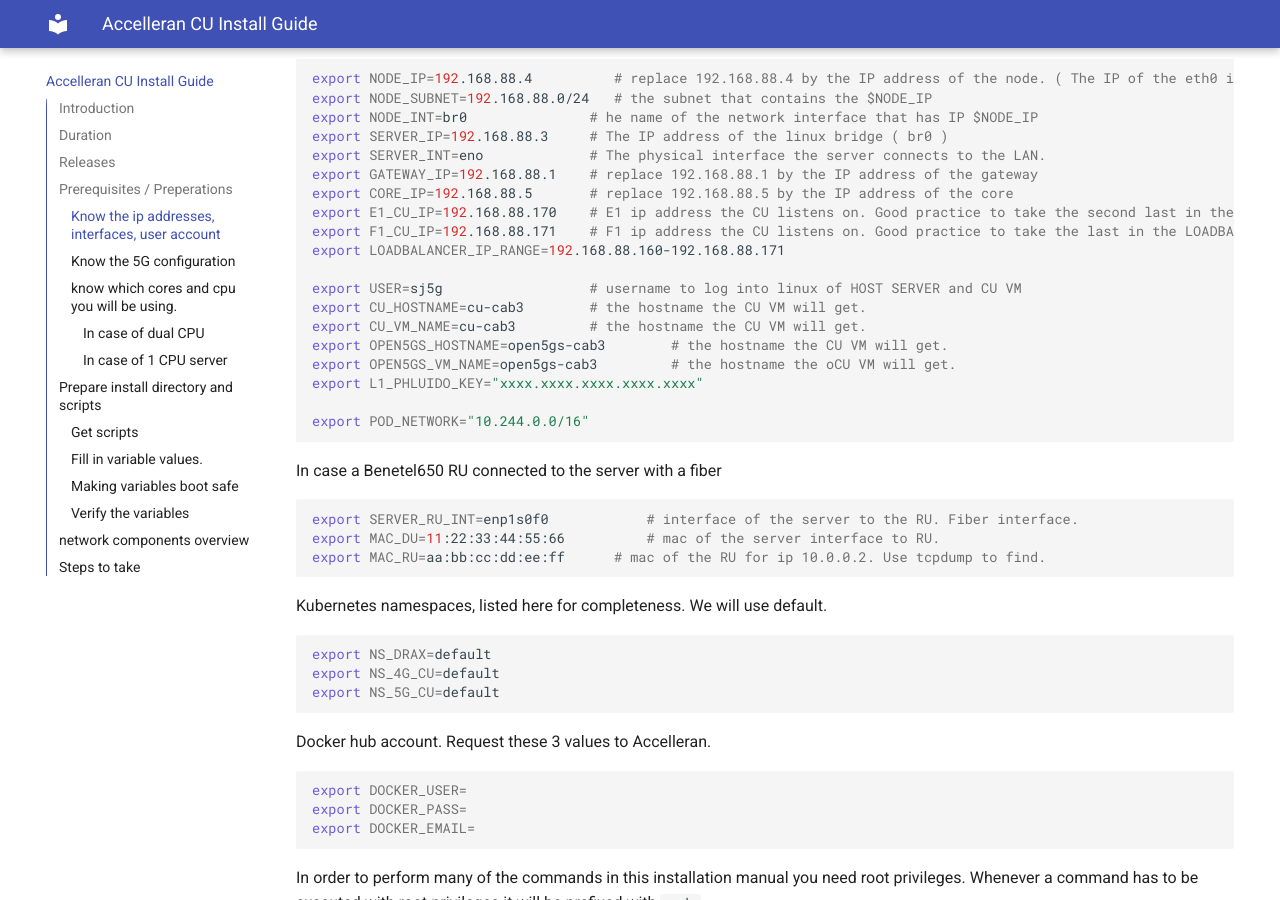
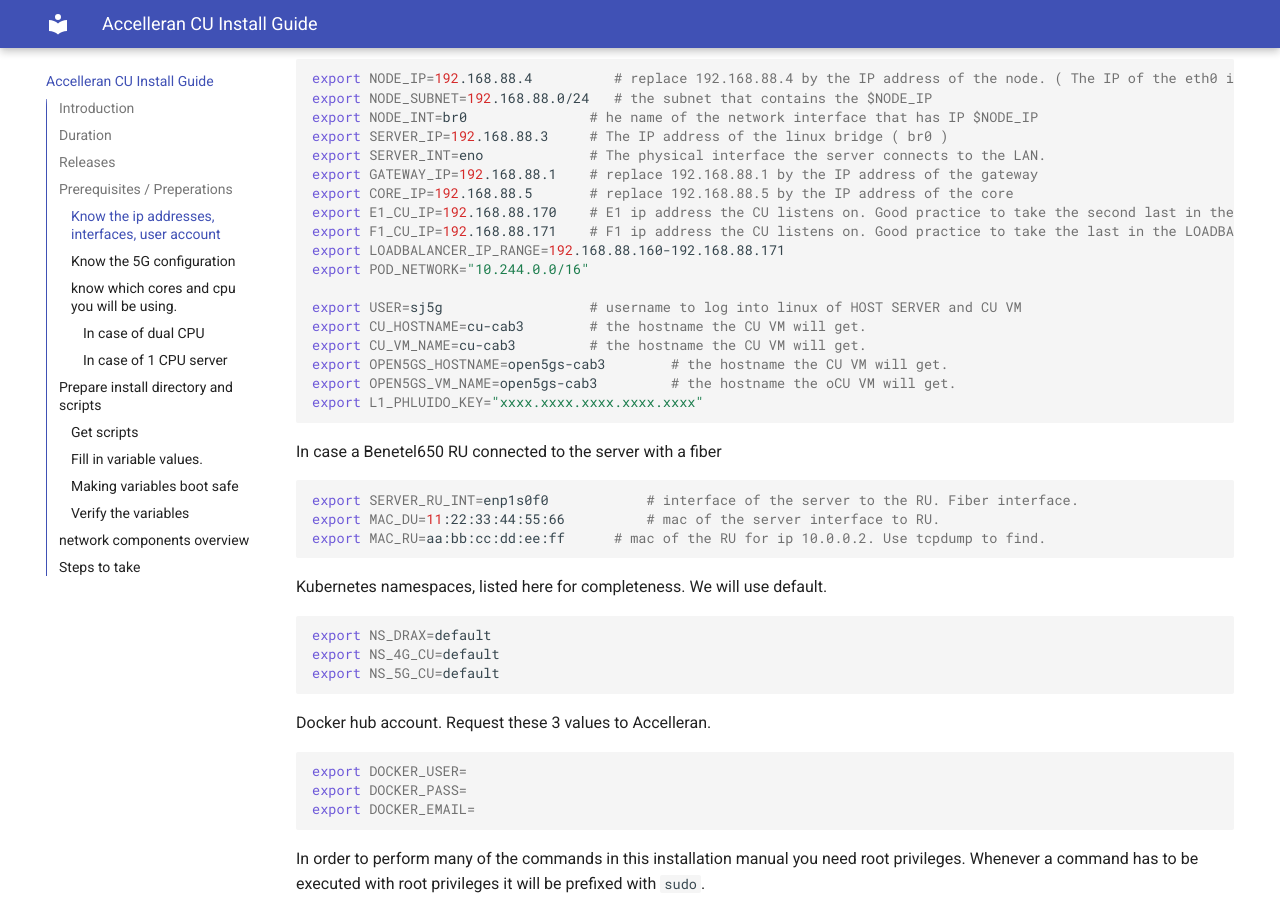
Before and after one commit to accelleran/drax-docs, an MkDocs documentation site: the page built from docs/index.md, in a window 1280 px wide and 900 px high, scrolled down 3400 px. Built offline with MkDocs 1.6.1 and Material for MkDocs 9.7.7, drawn with Linux system fonts in a browser that asks for light colours; the version menu is left out; part of the change alters nothing that is shown.

Commit message:
moving var to oter location

````diff
--- a/docs/index.md
+++ b/docs/index.md
@@ -116,6 +116,7 @@ export CORE_IP=192.168.88.5       # replace 192.168.88.5 by the IP address of th
 export E1_CU_IP=192.168.88.170    # E1 ip address the CU listens on. Good practice to take the second last in the LOADBALANCER_IP_RANGE and anding with an even byte.
 export F1_CU_IP=192.168.88.171    # F1 ip address the CU listens on. Good practice to take the last in the LOADBALANCER_IP_RANGE and ending with an odd byte.
 export LOADBALANCER_IP_RANGE=192.168.88.160-192.168.88.171
+export POD_NETWORK="10.244.0.0/16"
 
 export USER=sj5g                  # username to log into linux of HOST SERVER and CU VM
 export CU_HOSTNAME=cu-cab3        # the hostname the CU VM will get.
@@ -124,7 +125,6 @@ export OPEN5GS_HOSTNAME=open5gs-cab3        # the hostname the CU VM will get.
 export OPEN5GS_VM_NAME=open5gs-cab3         # the hostname the oCU VM will get.
 export L1_PHLUIDO_KEY="xxxx.xxxx.xxxx.xxxx.xxxx"
 
-export POD_NETWORK="10.244.0.0/16"
 ```
 
 In case a Benetel650 RU connected to the server with a fiber
````
